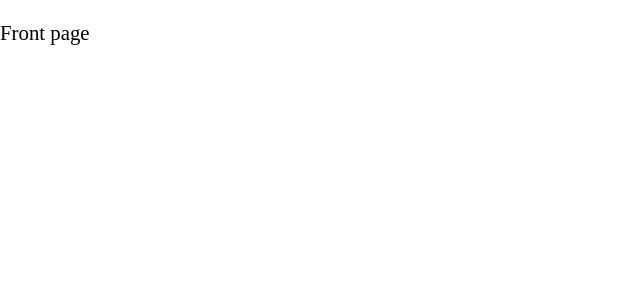
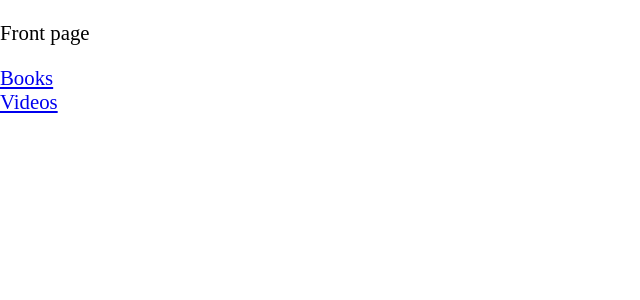
Before and after one commit to Anssikka/TKT-STAR, a React (Create React App) app in the folder frontend/: page / in a window 1280 px wide. Shown: the top 300 px of the page, without its empty margins (0-640 px from the left). Built offline with nearby package versions, Linux system fonts and the light colour scheme; a web font is replaced by a local one.

Commit message:
Added fronend and fixed videopage relative route

```diff
--- a/frontend/src/pages/HomePage.js
+++ b/frontend/src/pages/HomePage.js
@@ -1,9 +1,13 @@
 import React from 'react'
+import {Link} from 'react-router-dom'
 
 function HomePage() {
   return (
     <main>
       <p>Front page</p>
+      <Link to="/recommendations/books">Books</Link>
+      <br/>
+      <Link to="/recommendations/videos">Videos</Link>
     </main>
   )
 }
--- a/frontend/src/services/videos.js
+++ b/frontend/src/services/videos.js
@@ -1,5 +1,5 @@
 import axios from 'axios'
-const baseUrl = 'http://localhost:5000/api/recommendations/videos'
+const baseUrl = '/api/recommendations/videos'
 
 const createVideo = async video => {
   const response = await axios.post(baseUrl, video)
```
Also changed, not shown: 1 other file (tests, documents, lock files or other folders).
